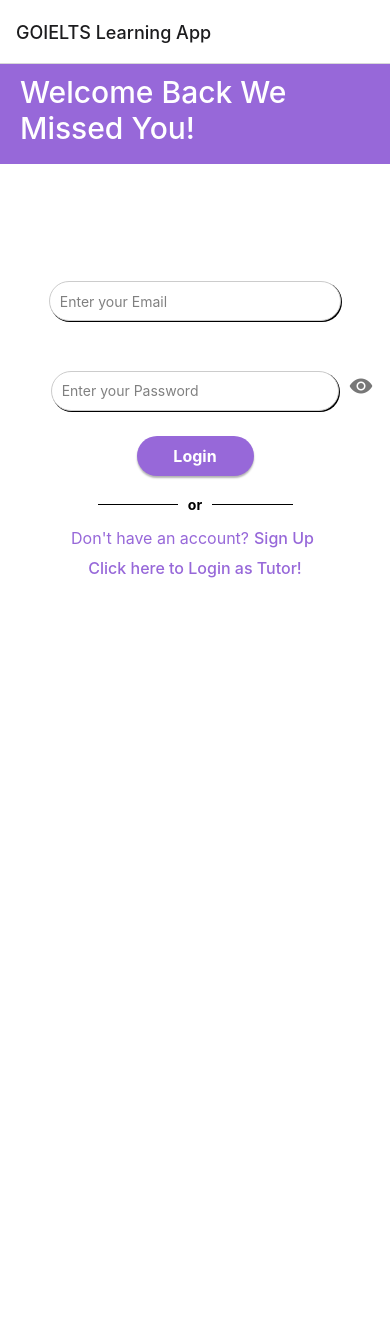
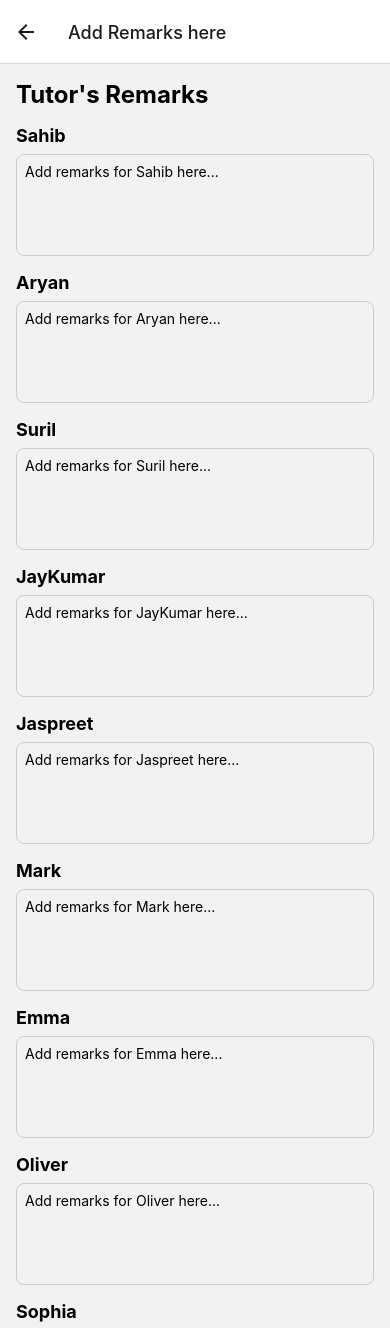
Before and after one commit to sahibjeetsingh99/GOielts, a React Native app: screen /TutorRemarks in a window 390 px wide. Shown: the top 1328 px of the page. Before the commit the page ends 844 px from the top, so only its background shows below. Built offline with nearby package versions, Linux system fonts and the light colour scheme; no server answers; the database is empty.

Commit message:
added new changes to the code

```diff
--- a/App.js
+++ b/App.js
@@ -22,6 +22,8 @@ import WritingData from './components/WritingData';
 import Speaking from './components/Speaking';
 import SpeakingData from './components/SpeakingData';
 import ListeningData from "./components/ListeningData";
+import TutorRemarks from "./components/TutorRemarks";
+import Remarks from "./components/Remarks";
 
 
 const Stack = createStackNavigator();
@@ -137,6 +139,16 @@ const App = () => {
           component={About}
           options={{ title: "About GOielts" }}
         />
+      <Stack.Screen
+          name="TutorRemarks"
+          component={TutorRemarks}
+          options={{ title: "Add Remarks here" }}
+        />
+        <Stack.Screen
+          name="StudentRemarks"
+          component={Remarks}
+          options={{ title: "Remarks" }}
+        />
       </Stack.Navigator>
     </NavigationContainer>
   );
--- a/components/LeaderBoard.js
+++ b/components/LeaderBoard.js
@@ -3,39 +3,42 @@ import { View, Text, FlatList, StyleSheet } from 'react-native';
 import { FontAwesome } from '@expo/vector-icons';
 
 const leaderboardData = [
-  { id: 1, username: ' Sahib', score: 9 + ' Bands' },
-  { id: 2, username: ' Aryan', score: 9 + ' Bands' },
-  { id: 3, username: ' Suril', score: 8.5 + ' Bands' },
-  { id: 4, username: ' JayKumar', score: 8 + ' Bands' },
-  { id: 5, username: ' Jaspreet', score: 8 + ' Bands' },
-  { id: 6, username: ' Mark', score: 7.5 + ' Bands' },
-  { id: 7, username: ' Emma', score: 7.5 + ' Bands' },
-  { id: 8, username: ' Oliver', score: 6.5 + ' Bands' },
-  { id: 9, username: ' Sophia', score: 6.5 + ' Bands' },
-  { id: 10, username: ' Liam', score: 6 + ' Bands' },
+  { id: 1, username: ' Sahib', score: '9 Bands' },
+  { id: 2, username: ' Aryan', score: '9 Bands' },
+  { id: 3, username: ' Suril', score: '8.5 Bands' },
+  { id: 4, username: ' JayKumar', score: '8 Bands' },
+  { id: 5, username: ' Jaspreet', score: '8 Bands' },
+  { id: 6, username: ' Mark', score: '7.5 Bands' },
+  { id: 7, username: ' Emma', score: '7.5 Bands' },
+  { id: 8, username: ' Oliver', score: '6.5 Bands' },
+  { id: 9, username: ' Sophia', score: '6.5 Bands' },
+  { id: 10, username: ' Liam', score: '6 Bands' },
   // Add more leaderboard data as needed
 ];
-
 const LeaderboardPage = () => {
-  const renderLeaderboardItem = ({ item, index }) => (
+  const renderLeaderboardItem = ({ item }) => (
     <View style={styles.leaderboardItem}>
-      {index === 0 || 1 ? (
-        <FontAwesome name="user" size={16} color="#FFD700" style={styles.icon} />
+      {item.rank === 1 ? (
+        <View style={[styles.iconContainer, styles.no1IconContainer]}>
+          <FontAwesome name="star" size={24} color="#FFD700" style={styles.starIcon} />
+        </View>
       ) : (
-        <Text style={styles.rank}>{index + 1}</Text>
+        <View style={styles.iconContainer}>
+          <FontAwesome name="user" size={16} color="#FFD700" style={styles.icon} />
+        </View>
       )}
       <Text style={styles.username}>{item.username}</Text>
       <Text style={styles.score}>{item.score}</Text>
     </View>
   );
 
-
   return (
     <View style={styles.container}>
-      <Text style={styles.title}>GoIELTS Leaderboard</Text>
+      <View style={styles.header}>
+        <Text style={styles.title}>GoIELTS Leaderboard</Text>
+      </View>
       <FlatList
-
-        data={leaderboardData}
+        data={leaderboardData.map((item, index) => ({ ...item, rank: index + 1 }))}
         renderItem={renderLeaderboardItem}
         keyExtractor={(item) => item.id.toString()}
         style={styles.list}
@@ -47,34 +50,31 @@ const LeaderboardPage = () => {
 const styles = StyleSheet.create({
   container: {
     flex: 1,
-    justifyContent: 'center',
-    alignItems: 'center',
     backgroundColor: '#F2F2F2',
     padding: 16,
+  },
+  header: {
+    backgroundColor: '#9768D9',
+    paddingVertical: 10,
+    paddingHorizontal: 16,
+    marginBottom: 20,
+    borderRadius: 8,
   },
   title: {
     fontSize: 24,
     fontWeight: 'bold',
-    margin: 30,
-    color: '#1D1D1D',
-    padding: 10,
+    color: '#FFFFFF',
   },
   leaderboardItem: {
     flexDirection: 'row',
     alignItems: 'center',
-    marginBottom: 8,
-    paddingVertical: 20,
+    justifyContent: 'space-between',
+    height: 64,
+    marginBottom: 12,
     paddingHorizontal: 16,
-    backgroundColor: '#9768D9',
+    backgroundColor: '#FFFFFF',
     borderRadius: 8,
     elevation: 2,
-  },
-  rank: {
-    width: 32,
-    marginRight: 8,
-    fontWeight: 'bold',
-    fontSize: 16,
-    color: '#1D1D1D',
   },
   username: {
     flex: 1,
@@ -90,9 +90,31 @@ const styles = StyleSheet.create({
   list: {
     width: '100%',
   },
+  iconContainer: {
+    width: 32,
+    height: 32,
+    alignItems: 'center',
+    justifyContent: 'center',
+    backgroundColor: '#FFF',
+    borderRadius: 50,
+  },
+  no1IconContainer: {
+    width: 48,
+    height: 48,
+    backgroundColor: '#FFF',
+    borderRadius: 50,
+    alignItems: 'center',
+    justifyContent: 'center',
+  },
+  starIcon: {
+    position: 'absolute',
+    top: 2,
+    right: 24,
+  },
+
   icon: {
-    color: 'black'
-  }
+    color: '#FFD700',
+  },
 });
 
 export default LeaderboardPage;
--- /dev/null
+++ b/components/Remarks.js
@@ -0,0 +1,112 @@
+import React, { useState, useEffect } from 'react';
+import { View, Text, TextInput, ScrollView, StyleSheet } from 'react-native';
+import firebase from 'firebase/compat/app';
+import 'firebase/compat/auth';
+
+
+const firebaseConfig = {
+    apiKey: "AIzaSyBr7vzz3cOG_nERnr_MWP-fACtx3EjpMbA",
+    authDomain: "goielts-de65a.firebaseapp.com",
+    databaseURL: "https://goielts-de65a-default-rtdb.firebaseio.com",
+    projectId: "goielts-de65a",
+    storageBucket: "goielts-de65a.appspot.com",
+    messagingSenderId: "569148549935",
+    appId: "1:569148549935:web:ceb3c9b4eb4421d2ec0fda",
+    measurementId: "G-NB9Z4VNGCF"
+  };
+
+  if (!firebase.apps.length) {
+    firebase.initializeApp(firebaseConfig);
+  } else {
+    firebase.app(); // if already initialized, use existing app
+  }
+  const db = firebase.firestore();
+const StudentRemarks = () => {
+  const initialStudents = [
+    { id: 1, username: 'Sahib', remarks: '' },
+    { id: 2, username: 'Aryan', remarks: '' },
+    { id: 3, username: 'Suril', remarks: '' },
+    { id: 4, username: 'JayKumar', remarks: '' },
+    { id: 5, username: 'Jaspreet', remarks: '' },
+    { id: 6, username: 'Mark', remarks: '' },
+    { id: 7, username: 'Emma', remarks: '' },
+    { id: 8, username: 'Oliver', remarks: '' },
+    { id: 9, username: 'Sophia', remarks: '' },
+    { id: 10, username: 'Liam', remarks: '' },
+  ];
+
+  const [students, setStudents] = useState(initialStudents);
+
+  useEffect(() => {
+    // Load student remarks from Firebase Firestore
+    loadStudentRemarks();
+  }, []);
+  const loadStudentRemarks = async () => {
+    try {
+      const studentsCollection = await db.collection('students').get();
+      const updatedStudents = students.map((student) => {
+        const doc = studentsCollection.docs.find((doc) => doc.id === String(student.id));
+        if (doc) {
+          return { ...student, remarks: doc.data().remarks || 'No remarks for now' };
+        } else {
+          return student;
+        }
+      });
+      setStudents(updatedStudents);
+    } catch (error) {
+      console.error('Error loading student remarks:', error);
+    }
+  };
+
+  return (
+    <ScrollView contentContainerStyle={styles.container}>
+      <Text style={styles.heading}>Student Remarks</Text>
+      {students.map((student) => (
+        <View key={student.id} style={styles.studentContainer}>
+          <Text style={styles.studentName}>{student.username}</Text>
+          <View style={styles.remarksContainer}>
+            <TextInput
+              multiline
+              editable={false} // Set this to make the TextInput non-editable
+              value={student.remarks}
+              style={styles.remarksText}
+            />
+          </View>
+        </View>
+      ))}
+    </ScrollView>
+  );
+};
+
+const styles = StyleSheet.create({
+  container: {
+    flex: 1,
+    padding: 16,
+    minHeight: 1900,
+  },
+  heading: {
+    fontSize: 24,
+    fontWeight: 'bold',
+    marginBottom: 16,
+  },
+  studentContainer: {
+    marginBottom: 16,
+  },
+  studentName: {
+    fontSize: 18,
+    fontWeight: 'bold',
+    marginBottom: 8,
+  },
+  remarksContainer: {
+    borderWidth: 1,
+    borderColor: '#ccc',
+    borderRadius: 8,
+    padding: 8,
+  },
+  remarksText: {
+    minHeight: 100,
+    textAlignVertical: 'top',
+  },
+});
+
+export default StudentRemarks;
--- a/components/Settings.js
+++ b/components/Settings.js
@@ -67,7 +67,7 @@ const SECTIONS = [
   header: 'My Progress',
     icon: 'settings',
     items: [
-      { icon: 'truck', color: '#9768d9', label: 'Progress Tracking', type: 'link' },
+      { icon: 'truck', color: '#9768d9', label: 'Remarks', type: 'link' },
       { icon: 'bookmark', color: '#9768d9', label: 'Bookmarks', type: 'link' },
       {
         icon: 'bar-chart-2',
@@ -159,6 +159,9 @@ export default function Settings() {
   const handleAbout = () => {
     navigation.navigate('About');
   };
+  const handleRemarks = () => {
+    navigation.navigate('StudentRemarks');
+  };
   return (
     <SafeAreaView style={{ flex: 1 }}>
       <ScrollView contentContainerStyle={styles.container}>
@@ -227,6 +230,9 @@ export default function Settings() {
                            }
                            if (label === 'About GO-IELTS') {
                             handleAbout();
+                           }
+                           if (label === 'Remarks') {
+                            handleRemarks();
                            }
                         }}
                       >
--- a/components/TutorHome.js
+++ b/components/TutorHome.js
@@ -23,6 +23,13 @@ const TutorHome = ({ navigation }) => {
         >
           <Icon name="user" size={20} color="#fff" style={styles.icon} />
           <Text style={styles.buttonText}>Start Speaking Session</Text>
+        </TouchableOpacity>
+        <TouchableOpacity
+          style={styles.courseButton2}
+          onPress={() => navigation.navigate('TutorRemarks')}
+        >
+          <Icon name="pencil" size={20} color="#fff" style={styles.icon} />
+          <Text style={styles.buttonText}>Remarks</Text>
         </TouchableOpacity>
       </ScrollView>
       <View style={styles.footerContainer}>
--- /dev/null
+++ b/components/TutorRemarks.js
@@ -0,0 +1,139 @@
+import React, { useState, useEffect } from 'react';
+import { View, Text, TextInput, Button, ScrollView, StyleSheet } from 'react-native';
+import firebase from 'firebase/compat/app';
+import 'firebase/compat/auth';
+
+const firebaseConfig = {
+    apiKey: "AIzaSyBr7vzz3cOG_nERnr_MWP-fACtx3EjpMbA",
+    authDomain: "goielts-de65a.firebaseapp.com",
+    databaseURL: "https://goielts-de65a-default-rtdb.firebaseio.com",
+    projectId: "goielts-de65a",
+    storageBucket: "goielts-de65a.appspot.com",
+    messagingSenderId: "569148549935",
+    appId: "1:569148549935:web:ceb3c9b4eb4421d2ec0fda",
+    measurementId: "G-NB9Z4VNGCF"
+  };
+
+  if (!firebase.apps.length) {
+    firebase.initializeApp(firebaseConfig);
+  } else {
+    firebase.app(); // if already initialized, use existing app
+  }
+
+const db = firebase.firestore();
+
+const TutorRemarks = () => {
+  const initialStudents = [
+    { id: 1, username: 'Sahib', remarks: '' },
+    { id: 2, username: 'Aryan', remarks: '' },
+    { id: 3, username: 'Suril', remarks: '' },
+    { id: 4, username: 'JayKumar', remarks: '' },
+    { id: 5, username: 'Jaspreet', remarks: '' },
+    { id: 6, username: 'Mark', remarks: '' },
+    { id: 7, username: 'Emma', remarks: '' },
+    { id: 8, username: 'Oliver', remarks: '' },
+    { id: 9, username: 'Sophia', remarks: '' },
+    { id: 10, username: 'Liam', remarks: '' },
+  ];
+
+  const [students, setStudents] = useState(initialStudents);
+
+  useEffect(() => {
+    // Load saved remarks from Firebase Firestore and update the state
+    loadSavedRemarks();
+  }, []);
+
+  const loadSavedRemarks = async () => {
+    try {
+      const studentsCollection = await db.collection('students').get();
+      const remarksMap = {};
+      studentsCollection.forEach((doc) => {
+        const { remarks } = doc.data();
+        remarksMap[doc.id] = remarks;
+      });
+      const updatedStudents = students.map((student) => ({
+        ...student,
+        remarks: remarksMap[student.id] || '',
+      }));
+      setStudents(updatedStudents);
+    } catch (error) {
+      console.error('Error loading saved remarks:', error);
+    }
+  };
+
+  const handleRemarksChange = (text, studentId) => {
+    const updatedStudents = students.map((student) =>
+      student.id === studentId ? { ...student, remarks: text } : student
+    );
+    setStudents(updatedStudents);
+  };
+
+  const handleSaveRemarks = async () => {
+    try {
+      const batch = db.batch();
+      students.forEach((student) => {
+        const studentRef = db.collection('students').doc(String(student.id));
+        batch.set(studentRef, { remarks: student.remarks }, { merge: true });
+      });
+      await batch.commit();
+      console.log('Remarks Saved:', students);
+    } catch (error) {
+      console.error('Error saving remarks:', error);
+    }
+  };
+
+  return (
+    <ScrollView contentContainerStyle={styles.container}>
+      <Text style={styles.heading}>Tutor's Remarks</Text>
+      {students.map((student) => (
+        <View key={student.id} style={styles.studentContainer}>
+          <Text style={styles.studentName}>{student.username}</Text>
+          <View style={styles.textInputContainer}>
+            <TextInput
+              multiline
+              placeholder={`Add remarks for ${student.username} here...`}
+              onChangeText={(text) => handleRemarksChange(text, student.id)}
+              value={student.remarks}
+              style={styles.textInput}
+            />
+          </View>
+        </View>
+      ))}
+      <Button title="Save Remarks" onPress={handleSaveRemarks} />
+    </ScrollView>
+  );
+};
+
+const styles = StyleSheet.create({
+  container: {
+    flex: 1,
+    minHeight: 1700,
+    padding: 16,
+  },
+  heading: {
+    fontSize: 24,
+    fontWeight: 'bold',
+    marginBottom: 16,
+  },
+  studentContainer: {
+    marginBottom: 16,
+  },
+  studentName: {
+    fontSize: 18,
+    fontWeight: 'bold',
+    marginBottom: 8,
+  },
+  textInputContainer: {
+    width: '100%',
+    borderWidth: 1,
+    borderColor: '#ccc',
+    borderRadius: 8,
+  },
+  textInput: {
+    padding: 8,
+    minHeight: 100,
+    textAlignVertical: 'top',
+  },
+});
+
+export default TutorRemarks;
```
